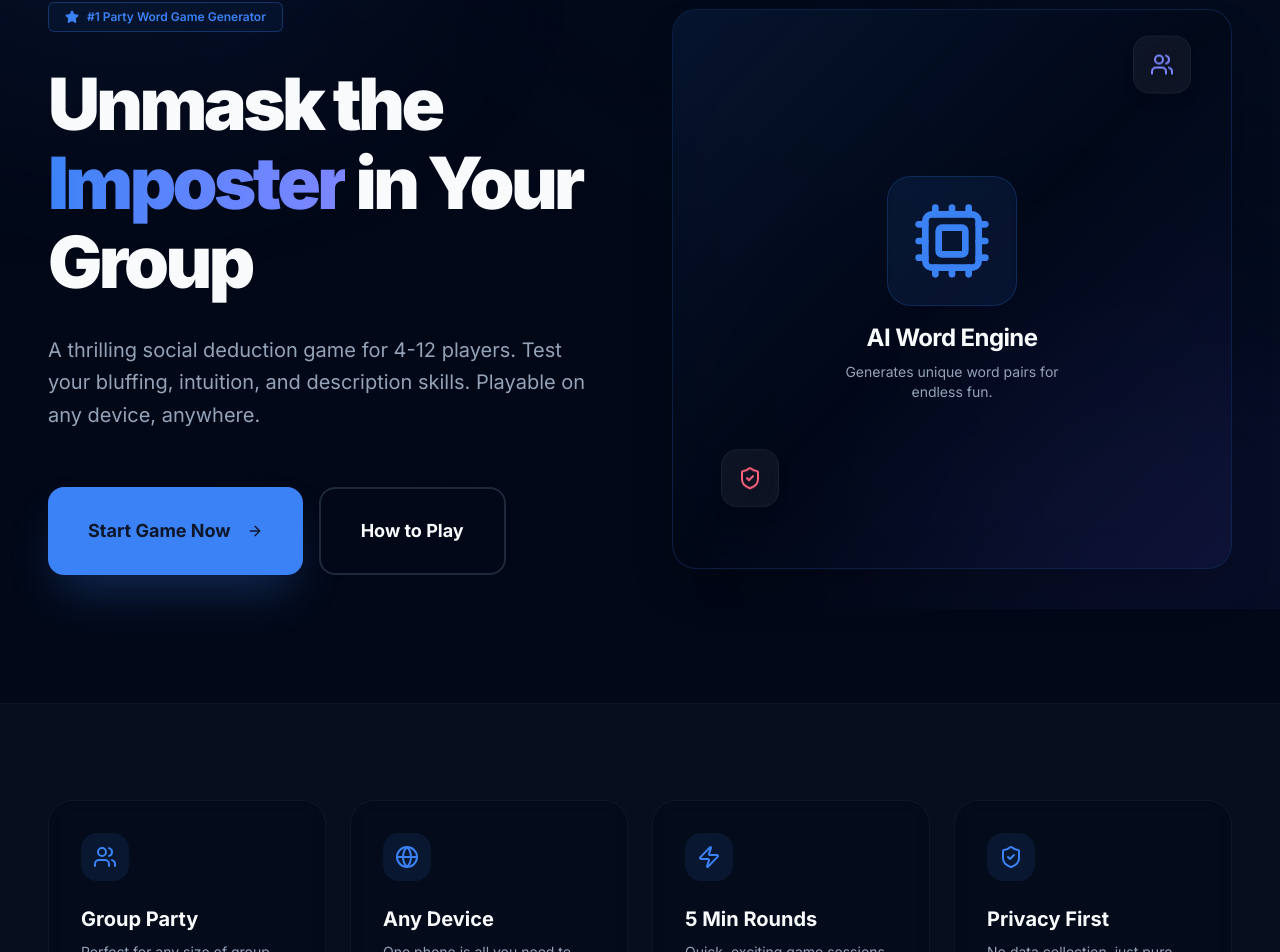
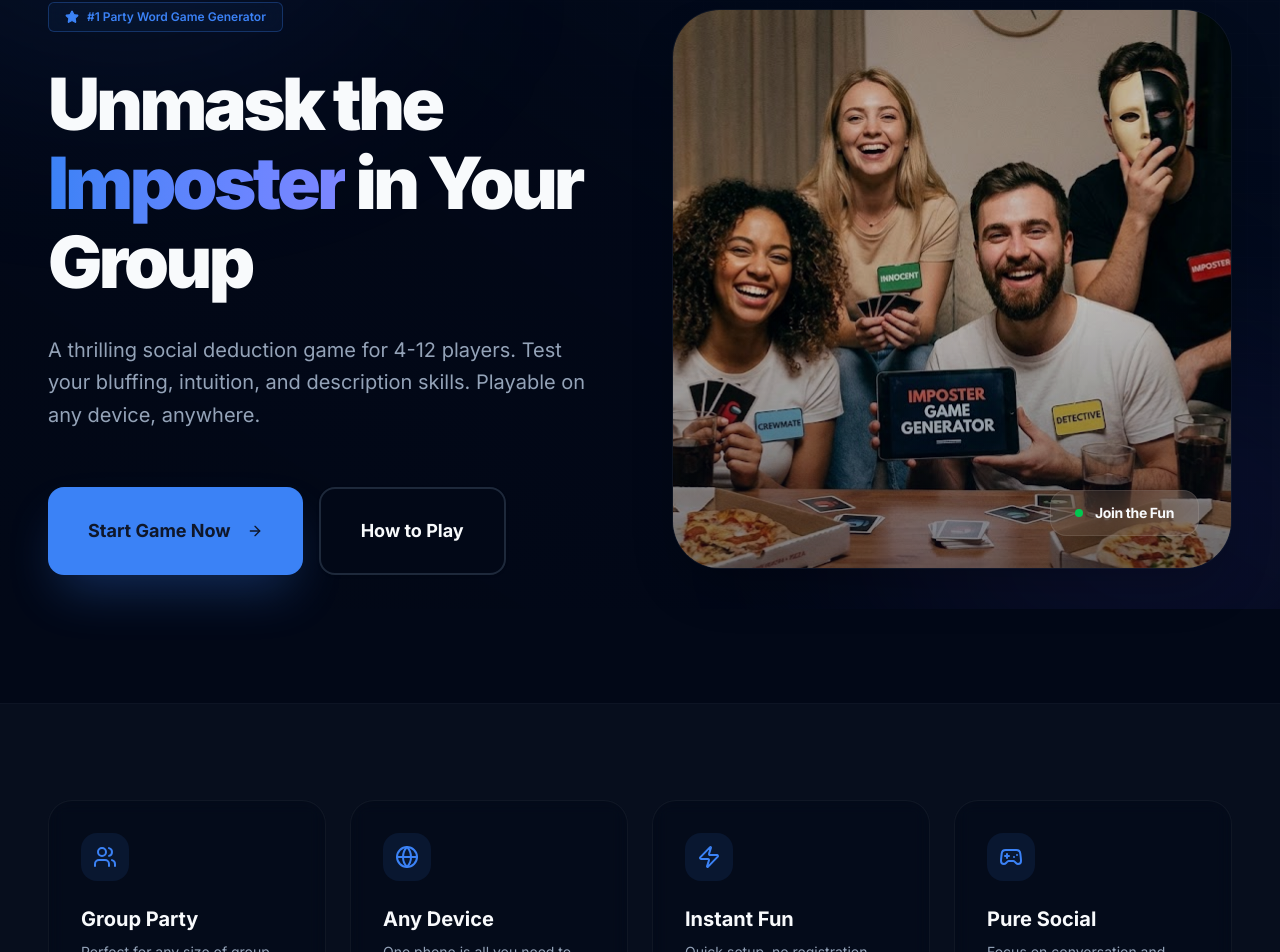
Before and after one commit to jeffersonme168/impostergamefun, a Next.js app: page / in a window 1280 px wide. Shown: the part 191-1143 px from the top of the page. Built offline with nearby package versions, Linux system fonts and the light colour scheme.

Commit message:
添加图片

```diff
--- a/src/app/page.tsx
+++ b/src/app/page.tsx
@@ -47,28 +47,23 @@ export default function LandingPage() {
                 </div>
               </div>
 
-              {/* Right Column: Illustration Placeholder */}
+              {/* Right Column: Pure Decorative Image */}
               <div className="flex-1 relative w-full max-w-lg lg:max-w-none animate-in fade-in zoom-in duration-1000 delay-500">
-                <div className="relative aspect-square md:aspect-video lg:aspect-square rounded-3xl border border-primary/20 bg-card/40 backdrop-blur-xl shadow-2xl overflow-hidden flex items-center justify-center group">
-                  {/* Abstract SVG Illustration */}
-                  <div className="absolute inset-0 bg-gradient-to-br from-primary/10 via-transparent to-indigo-500/10" />
-                  <div className="relative space-y-4 text-center">
-                    <div className="inline-flex p-6 rounded-3xl bg-primary/10 border border-primary/20 shadow-inner group-hover:scale-110 transition-transform duration-500">
-                      <Cpu className="w-20 h-20 text-primary animate-pulse" />
-                    </div>
-                    <div className="space-y-2">
-                      <p className="font-bold text-2xl tracking-tight">AI Word Engine</p>
-                      <p className="text-muted-foreground text-sm max-w-[240px] mx-auto">
-                        Generates unique word pairs for endless fun.
-                      </p>
-                    </div>
-                  </div>
-                  {/* Decorative Elements */}
-                  <div className="absolute top-10 right-10 p-4 rounded-2xl border border-white/5 bg-white/5 backdrop-blur-md shadow-lg animate-bounce duration-3000">
-                    <Users className="w-6 h-6 text-indigo-400" />
-                  </div>
-                  <div className="absolute bottom-12 left-12 p-4 rounded-2xl border border-white/5 bg-white/5 backdrop-blur-md shadow-lg animate-bounce duration-5000">
-                    <ShieldCheck className="w-6 h-6 text-rose-400" />
+                <div className="relative aspect-square rounded-[3rem] border border-white/5 bg-card/40 backdrop-blur-xl shadow-2xl overflow-hidden group">
+                  {/* The Image from the User - Now as a clean decorative element */}
+                  <img
+                    src="/unnamed.jpg"
+                    alt="Party Game Atmosphere"
+                    className="absolute inset-0 w-full h-full object-cover opacity-80 group-hover:scale-105 transition-transform duration-1000"
+                  />
+
+                  {/* Subtle Vignette for depth */}
+                  <div className="absolute inset-0 bg-gradient-to-t from-background/40 via-transparent to-transparent" />
+
+                  {/* Floating badge for a social touch */}
+                  <div className="absolute bottom-8 right-8 px-6 py-3 rounded-2xl border border-white/10 bg-white/5 backdrop-blur-xl shadow-2xl flex items-center gap-3">
+                    <div className="w-2 h-2 rounded-full bg-green-500 animate-pulse" />
+                    <span className="text-sm font-bold tracking-tight">Join the Fun</span>
                   </div>
                 </div>
               </div>
@@ -96,14 +91,14 @@ export default function LandingPage() {
                 {
                   icon: <Zap className="w-6 h-6" />,
                   label: "Fast-Paced",
-                  title: "5 Min Rounds",
-                  desc: "Quick, exciting game sessions."
+                  title: "Instant Fun",
+                  desc: "Quick setup, no registration needed."
                 },
                 {
-                  icon: <ShieldCheck className="w-6 h-6" />,
-                  label: "Secure & Private",
-                  title: "Privacy First",
-                  desc: "No data collection, just pure fun."
+                  icon: <Gamepad2 className="w-6 h-6" />,
+                  label: "Social Game",
+                  title: "Pure Social",
+                  desc: "Focus on conversation and deduction."
                 }
               ].map((item, i) => (
                 <div key={i} className="p-8 rounded-3xl border border-white/5 bg-card/40 backdrop-blur-sm hover:border-primary/40 transition-all group">
```
Also changed, not shown: public/unnamed.jpg (added).
